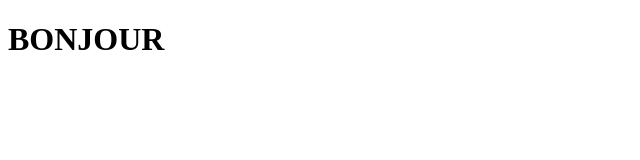
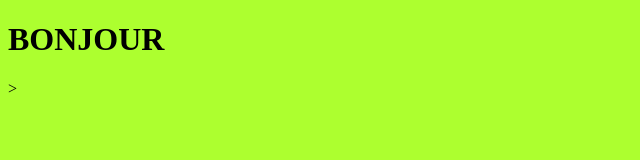
Before and after one commit to pedyDOVENON/Hello, a plain HTML site: page index.html in a window 1280 px wide. Shown: the whole page, without its empty margins (0-640 px from the left). Drawn offline with Linux system fonts and the light colour scheme.

Commit message:
Background

```diff
--- a/index.html
+++ b/index.html
@@ -5,11 +5,20 @@
         <meta charset="utf-8">
         <meta name="viewport" content="width=device-width, initial-scale=1">
 
+
          <title>Hello DOVENON</title>
                    <h1>  BONJOUR </h1>
 
+
           <!-- Fonts -->
           <link href="https://fonts.googleapis.com/css2?family=Nunito:wght@200;600&display=swap" rel="stylesheet">
-    </h1>
+
+    <style>
+        body {
+            background-color: greenyellow;
+        }
+    </style>>
+
+</head>
 
 </html>
```
